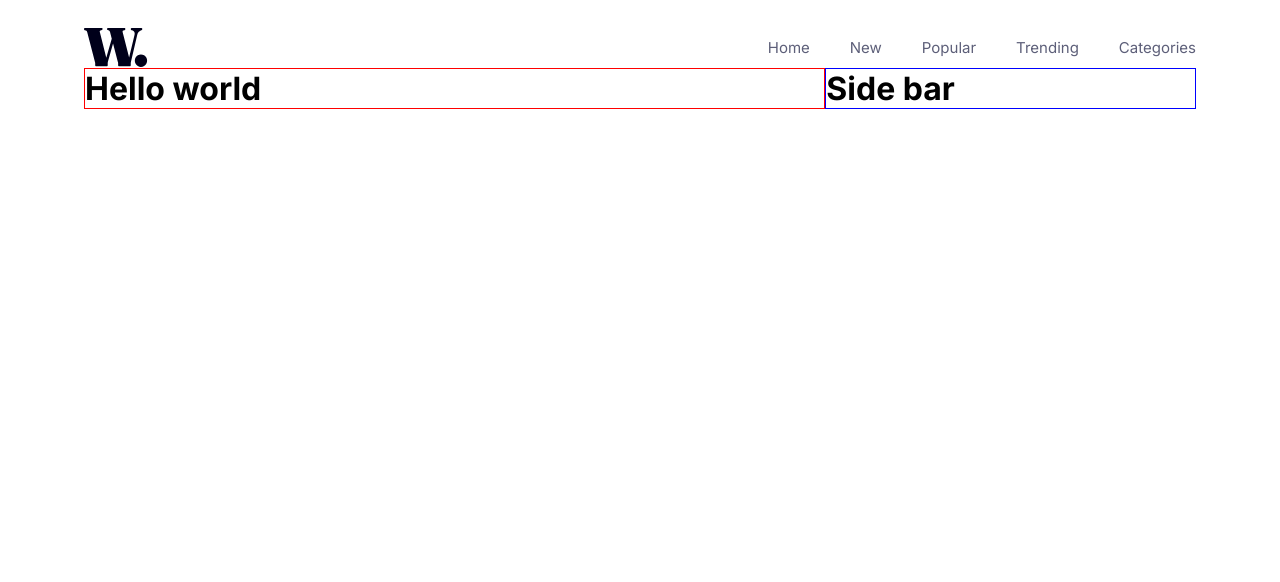
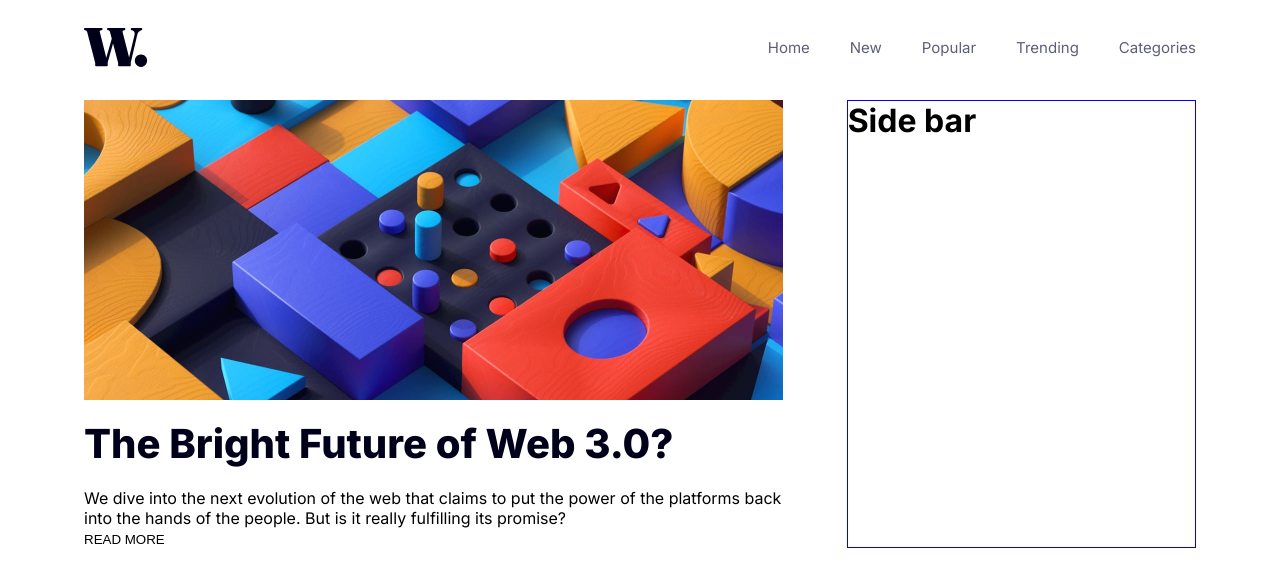
Before and after one commit to hectorlil48/fem-news-homepage, a React (Vite) app: page / in a window 1280 px wide. Shown: the top 582 px of the page. Built offline with nearby package versions, Linux system fonts and the light colour scheme.

Commit message:
Set up HTMl for Hero component and added some styles for the image and picture and the h1.

```diff
--- a/src/components/Hero.css
+++ b/src/components/Hero.css
@@ -1,3 +1,21 @@
-.hero {
-  border: 1px solid red;
+.hero picture {
+  width: 100%;
 }
+
+.hero img {
+  width: 100%;
+  height: 300px;
+  object-fit: cover;
+}
+
+.hero__content,
+.hero__description {
+  margin-top: var(--spacing-300);
+}
+
+.hero__content h1 {
+  font-size: var(--text-preset-2);
+  font-weight: var(--fw-extra-bold);
+  line-height: var(--lh-tight);
+  color: var(--navy-950);
+}
--- a/src/components/Hero.tsx
+++ b/src/components/Hero.tsx
@@ -1,10 +1,27 @@
 import "./Hero.css";
+import heroImage from "../assets/images/image-web-3-mobile.jpg";
+import heroImageDesktop from "../assets/images/image-web-3-desktop.jpg";
 
 const Hero = () => {
   return (
-    <div className="hero">
-      <h1>Hello world</h1>
-    </div>
+    <article className="hero">
+      <picture>
+        <source media="(min-width: 768px)" srcSet={heroImageDesktop} />
+        <img src={heroImage} alt="colorful blocks" />
+      </picture>
+
+      <div className="hero__content">
+        <h1>The Bright Future of Web 3.0?</h1>
+        <div className="hero__description">
+          <p>
+            We dive into the next evolution of the web that claims to put the
+            power of the platforms back into the hands of the people. But is it
+            really fulfilling its promise?
+          </p>
+          <button>READ MORE</button>
+        </div>
+      </div>
+    </article>
   );
 };
 
--- a/src/index.css
+++ b/src/index.css
@@ -87,6 +87,8 @@ body {
 .main__grid {
   display: grid;
   grid-template-columns: 1fr;
+  gap: var(--spacing-800);
+  margin-top: var(--spacing-400);
 }
 
 @media (min-width: 768px) {
```
